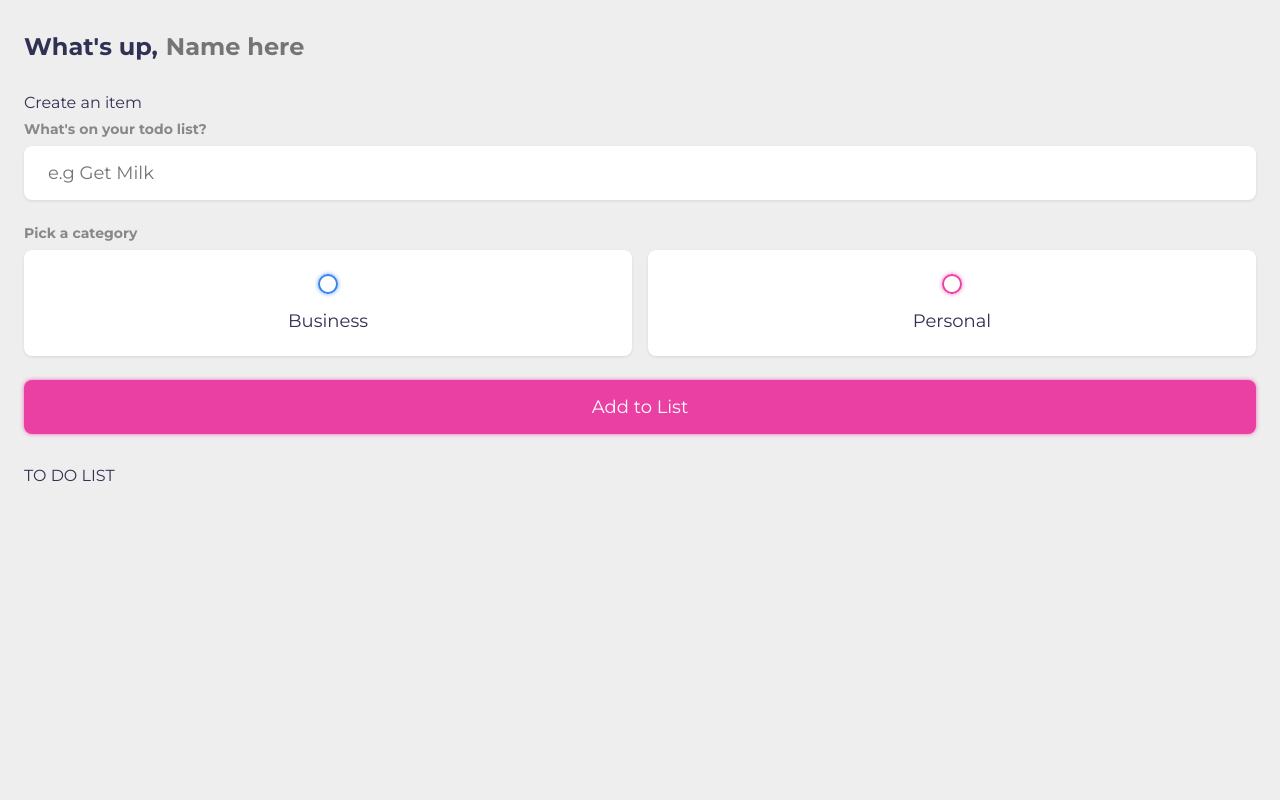
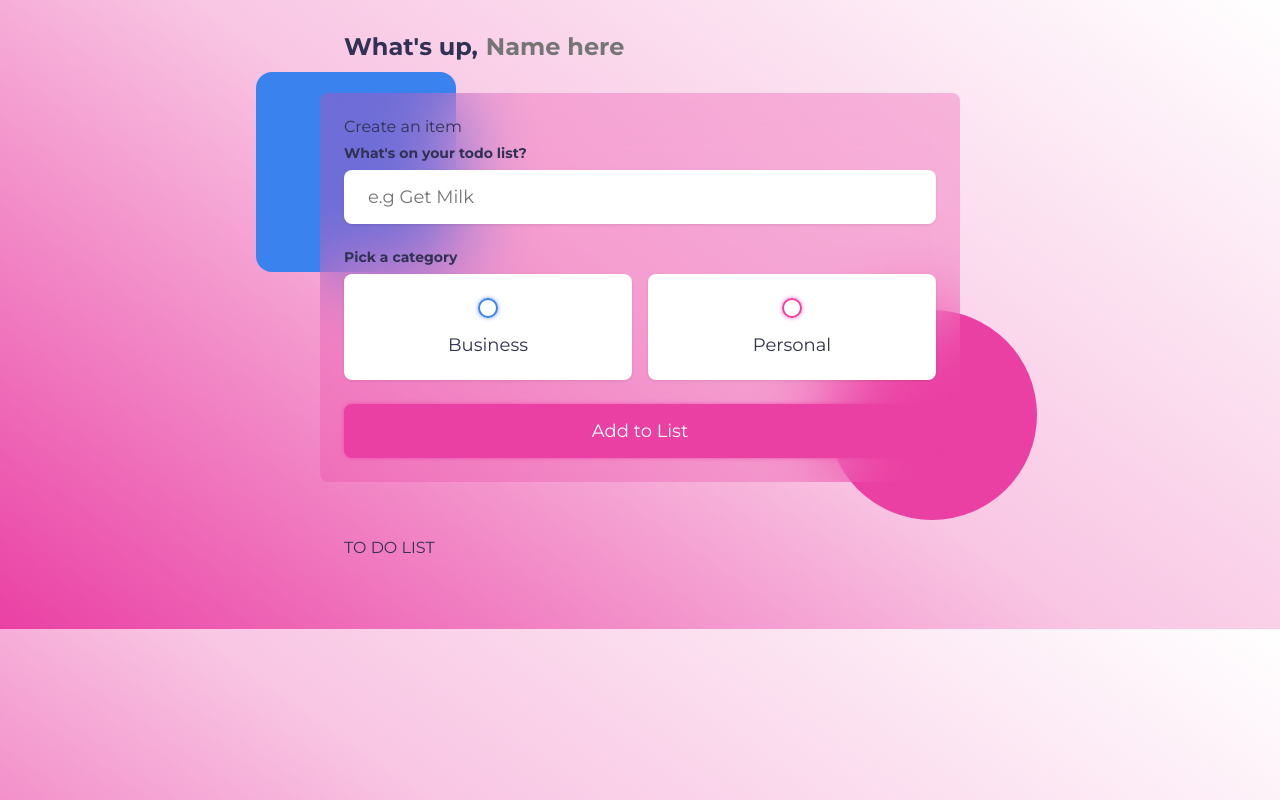
Before and after one commit to TshiamoMog/To-Do-Application, a plain HTML site: page index.html in a window 1280 px wide. Drawn offline with Linux system fonts and the light colour scheme.

Commit message:
Update Style

```diff
--- a/style.css
+++ b/style.css
@@ -1,7 +1,7 @@
 :root{
-    --primary: #ea40a4;
+    --primary: rgba(234, 64, 163, 0.301);
     --business: #3a82ee;
-    --personal: var(--primary);
+    --personal: #ea40a4;
     --light: #eee;
     --grey: #888;
     --dark: #313154;
@@ -30,16 +30,19 @@ input:not([type="radio"]):not([type="checkbox"]), button {
 }
 
 body {
-    background: var(--light);
+    background:  linear-gradient(215deg, white, var(--primary), var(--personal));
     color: var(--dark);
 }
 
 section {
+    width: 50%;
+    margin: auto;
     margin-top: 2rem;
     margin-bottom: 2rem;
     padding-left: 1.5rem;
     padding-right: 1.5rem;
 }
+
 
 h3 {
     color: var(--dark);
@@ -49,7 +52,7 @@ h3 {
 }
 
 h4 {
-    color: var(--grey);
+    color: var(--dark);
     font-size: 0.875rem;
     font-weight: 700;
     margin-bottom: 0.5rem;
@@ -71,6 +74,36 @@ h4 {
     color: var(--dark);
     font-size: 1.5rem;
     font-weight: 700;
+}
+
+.create-todo {
+    padding: 1.5rem;
+    border-radius: 0.5rem;
+    background: var(--primary);
+    backdrop-filter: blur(40px);
+}
+
+.greeting::before {
+    content: '';
+    width: 200px;
+    height: 200px;
+    background: var(--business);
+    border-radius: 1rem;
+    position: absolute;
+    left: 20%;
+    top: 9%;
+    z-index: -1;
+}
+.greeting::after {
+    content: '';
+    width: 210px;
+    height: 210px;
+    background: #ea40a4;
+    border-radius: 50%;
+    position: absolute;
+    right: 19%;
+    bottom: 35%;
+    z-index: -1;
 }
 
 .create-todo input[type="text"] {
@@ -170,6 +203,11 @@ input:checked ~ .bubble::after {
     opacity: 0.75;
 }
 
+.todo-list {
+    padding: 1.5rem;
+    border-radius: 0.5rem;
+}
+
 .todo-list .list {
     margin: 1rem 0;
 }
@@ -220,7 +258,7 @@ input:checked ~ .bubble::after {
 
 .todo-item .actions .edit {
     margin-right: 0.5rem;
-    background-color: var(--primary);
+    background-color: var(--personal);
 }
 
 .todo-item .actions .delete {
```
